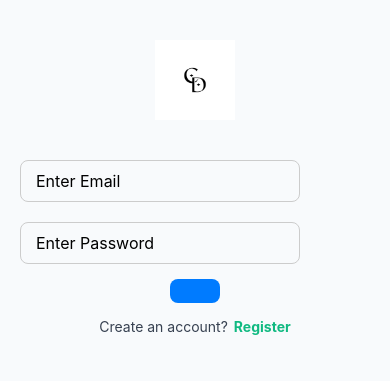
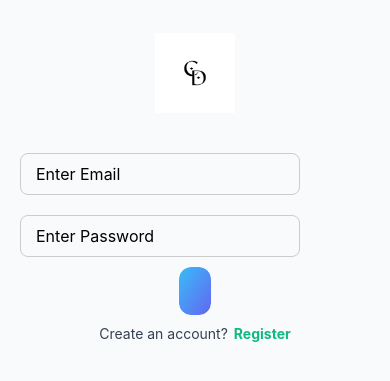
Before and after one commit to lymmydpogi/FINAL-APPDEV, a React Native app: screen / in a window 390 px wide. Shown: the part 235-616 px from the top of the page. Built offline with nearby package versions, Linux system fonts and the light colour scheme.

Commit message:
style(components): enhance custom button variants

```diff
--- a/src/components/CustomButton.tsx
+++ b/src/components/CustomButton.tsx
@@ -1,28 +1,150 @@
 import React from 'react';
-import { TouchableOpacity, Text, StyleSheet } from 'react-native';
+import {
+  ActivityIndicator,
+  Pressable,
+  StyleSheet,
+  Text,
+  View,
+  type StyleProp,
+  type TextStyle,
+  type ViewStyle,
+} from 'react-native';
 
-const CustomButton = ({ title, onPress, style, textStyle }) => {
+import PrimaryGradient from './PrimaryGradient';
+import { theme } from '../theme/tokens';
+
+type ButtonVariant = 'primary' | 'outline' | 'danger' | 'ghost';
+
+type CustomButtonProps = {
+  title: string;
+  onPress: () => void;
+  variant?: ButtonVariant;
+  loading?: boolean;
+  disabled?: boolean;
+  style?: StyleProp<ViewStyle>;
+  textStyle?: StyleProp<TextStyle>;
+  fullWidth?: boolean;
+};
+
+const CustomButton = ({
+  title,
+  onPress,
+  variant = 'primary',
+  loading = false,
+  disabled = false,
+  style,
+  textStyle,
+  fullWidth = false,
+}: CustomButtonProps) => {
+  const isDisabled = disabled || loading;
+
+  if (variant === 'primary') {
+    return (
+      <Pressable
+        onPress={onPress}
+        disabled={isDisabled}
+        style={({ pressed }) => [
+          fullWidth && styles.fullWidth,
+          isDisabled && styles.disabled,
+          pressed && !isDisabled && styles.pressed,
+          style,
+        ]}
+      >
+        <PrimaryGradient style={styles.gradientFill} borderRadius={theme.radius.sm}>
+          <View style={styles.primaryInner}>
+            {loading ? (
+              <ActivityIndicator color={theme.colors.onPrimary} />
+            ) : (
+              <Text style={[styles.labelPrimary, textStyle]}>{title}</Text>
+            )}
+          </View>
+        </PrimaryGradient>
+      </Pressable>
+    );
+  }
+
+  const spinnerColor = theme.colors.text;
+
   return (
-    <TouchableOpacity style={[styles.button, style]} onPress={onPress}>
-      <Text style={[styles.text, textStyle]}>{title}</Text>
-    </TouchableOpacity>
+    <Pressable
+      style={({ pressed }) => [
+        styles.base,
+        fullWidth && styles.fullWidth,
+        variant === 'outline' && styles.outline,
+        variant === 'ghost' && styles.ghost,
+        variant === 'danger' && styles.danger,
+        isDisabled && styles.disabled,
+        pressed && !isDisabled && styles.pressed,
+        style,
+      ]}
+      onPress={onPress}
+      disabled={isDisabled}
+    >
+      {loading ? (
+        <ActivityIndicator color={spinnerColor} />
+      ) : (
+        <Text
+          style={[
+            styles.label,
+            variant === 'outline' && styles.labelOutline,
+            variant === 'ghost' && styles.labelGhost,
+            variant === 'danger' && styles.labelDanger,
+            textStyle,
+          ]}
+        >
+          {title}
+        </Text>
+      )}
+    </Pressable>
   );
 };
 
 const styles = StyleSheet.create({
-  button: {
-    backgroundColor: '#007bff',
+  base: {
+    alignSelf: 'stretch',
+    minHeight: 48,
     paddingVertical: 12,
-    paddingHorizontal: 25,
-    borderRadius: 8,
-    marginVertical: 5,
+    paddingHorizontal: theme.spacing.lg,
+    borderRadius: theme.radius.sm,
     alignItems: 'center',
+    justifyContent: 'center',
   },
-  text: {
-    color: 'white',
-    fontSize: 16,
-    fontWeight: 'bold',
+  fullWidth: { width: '100%', alignSelf: 'stretch' },
+  gradientFill: { minHeight: 48, width: '100%' },
+  primaryInner: {
+    minHeight: 48,
+    paddingVertical: 12,
+    paddingHorizontal: theme.spacing.lg,
+    alignItems: 'center',
+    justifyContent: 'center',
+    width: '100%',
   },
+  outline: {
+    backgroundColor: theme.colors.backgroundElevated,
+    borderWidth: 1,
+    borderColor: theme.colors.surfaceBorder,
+  },
+  ghost: {
+    backgroundColor: 'transparent',
+    borderWidth: 0,
+  },
+  danger: {
+    backgroundColor: theme.colors.errorBg,
+    borderWidth: 1,
+    borderColor: theme.colors.errorBorder,
+  },
+  disabled: { opacity: 0.5 },
+  pressed: { opacity: 0.88 },
+  labelPrimary: {
+    color: theme.colors.onPrimary,
+    fontSize: 15,
+    fontWeight: '600',
+    letterSpacing: 0.2,
+  },
+  label: { color: theme.colors.text, fontSize: 15, fontWeight: '600' },
+  labelOutline: { color: theme.colors.text },
+  labelGhost: { color: theme.colors.textMuted },
+  labelDanger: { color: theme.colors.error },
 });
 
 export default CustomButton;
```
